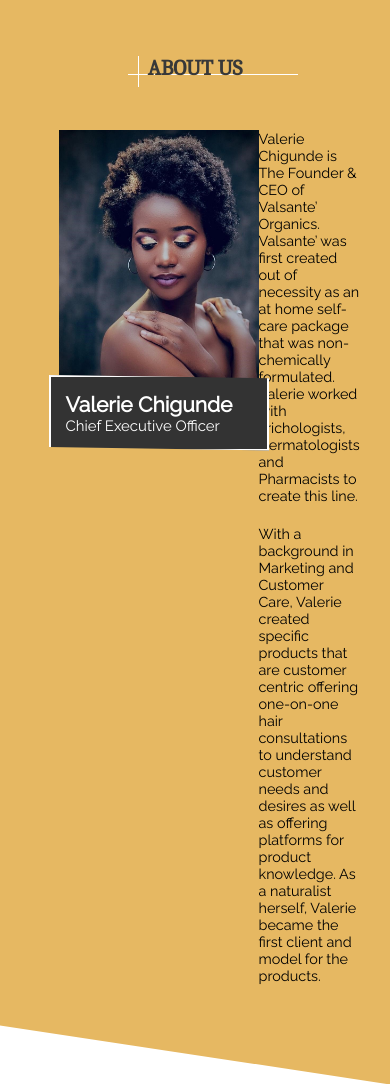
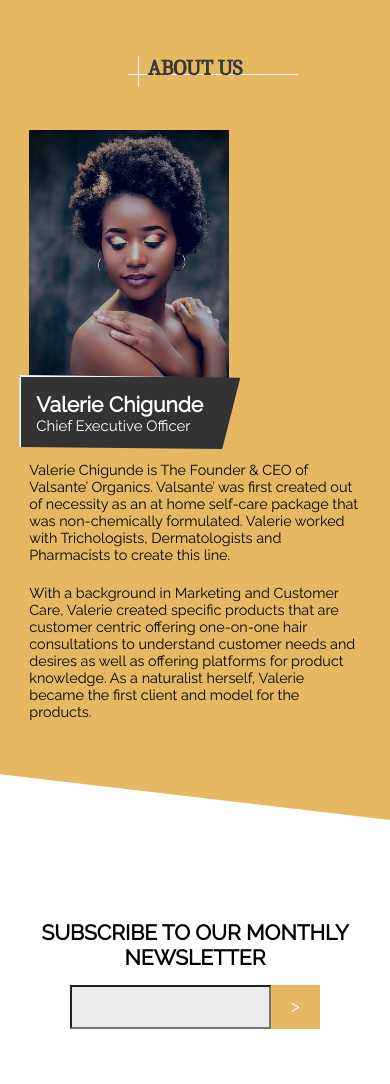
Before and after one commit to calebbhosha/valsante, a plain HTML site: page index.html in a window 390 px wide. Shown: the part 4460-5544 px from the top of the page. Drawn offline with Linux system fonts and the light colour scheme.

Commit message:
fixed about section

```diff
--- a/main.css
+++ b/main.css
@@ -241,6 +241,12 @@ h2 {
     grid-template-columns: 1fr 2fr;
 }
 
+@media (max-width:1000px) {
+    .about-container {
+        width: 85%;
+    }
+}
+
 .profile img {
     width: 200px;
 }
@@ -249,7 +255,7 @@ h2 {
     background: rgb(51, 51, 51);
     color: white;
     padding: 15px;
-    clip-path: polygon(0 0, 250px 5%, 250px 100%, 0 95%);
+    clip-path: polygon(0px 0px, 221px 3.68%, 203px 97.37%, 0px 95%);
     margin: -10px;
     border: 2px solid white;
 }
@@ -370,6 +376,14 @@ footer {
         width: 90%;
         justify-items: center;
     }
+
+    .about-container {
+        grid-template-columns: 1fr;
+    }
+
+    .profile {
+        margin-bottom: 20px;
+    }
 }
 
 @media (max-width: 400px) {
```
